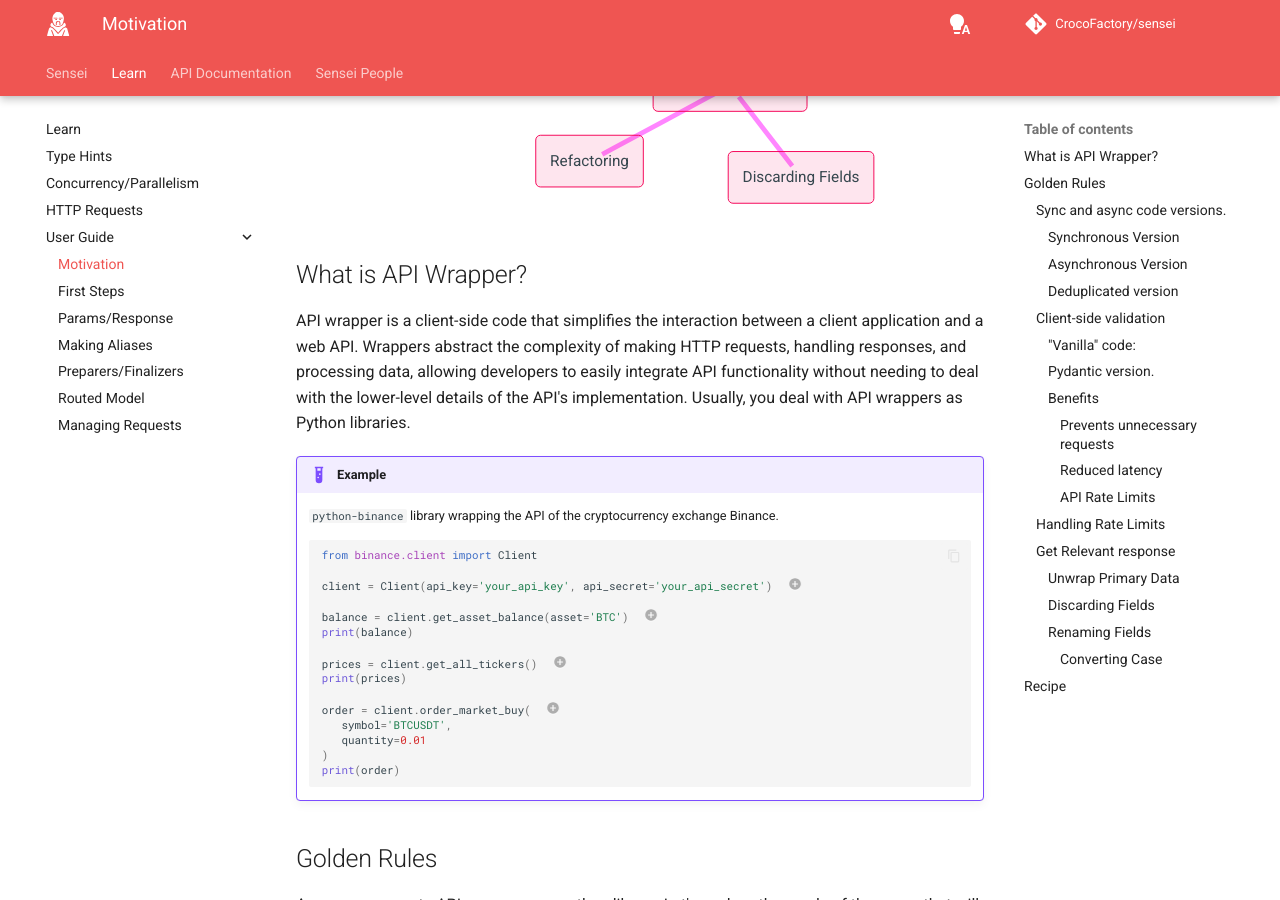
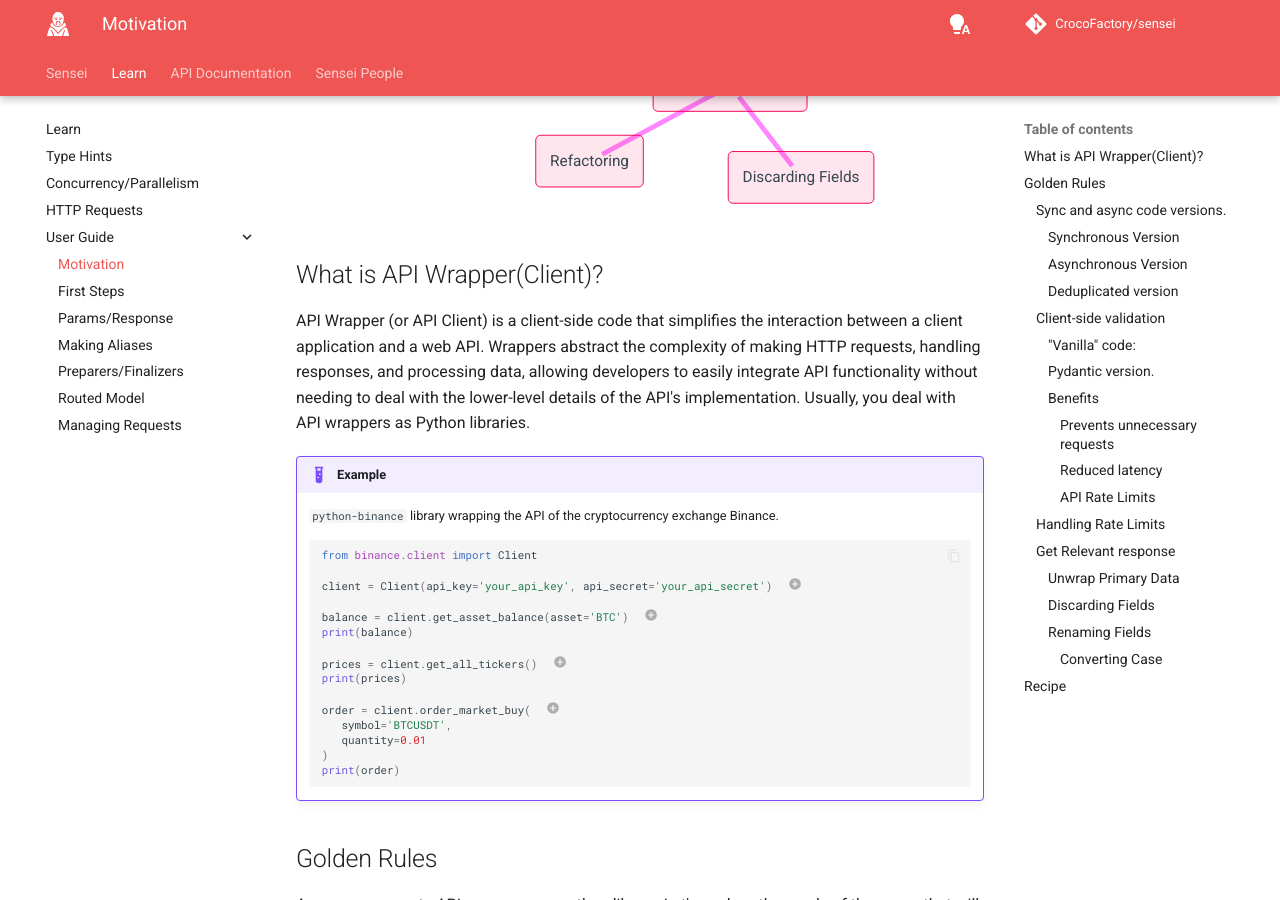
Before and after one commit to CrocoFactory/sensei, an MkDocs documentation site: the page built from docs/learn/user_guide/motivation.md, in a window 1280 px wide and 900 px high, scrolled down 657 px. Built offline with MkDocs 1.6.1 and Material for MkDocs 9.7.7, drawn with Linux system fonts in a browser that asks for light colours; plug-ins that fetch from the network failed and are left out; comment, search, counter and statistics services are not loaded.

Commit message:
Updating docs

````diff
--- a/docs/learn/user_guide/motivation.md
+++ b/docs/learn/user_guide/motivation.md
@@ -16,9 +16,9 @@ mindmap
         Refactoring(Refactoring)
 ```
 
-## What is API Wrapper?
+## What is API Wrapper(Client)?
 
-API wrapper is a client-side code that simplifies the interaction between a client application and a
+API Wrapper (or API Client) is a client-side code that simplifies the interaction between a client application and a
 web API.
 Wrappers abstract the complexity of making HTTP requests, handling responses, and processing data, allowing
 developers
--- a/pyproject.toml
+++ b/pyproject.toml
@@ -1,10 +1,11 @@
 [tool.poetry]
 name = 'sensei'
-version = '0.1.1.post1'
-description = 'The Python framework that provides a quick way to build robust HTTP requests. Use type hints, to build requests, with little or no implementation'
+version = '0.1.1.post2'
+description = 'The Python framework that provides a quick way to build robust HTTP requests and best API clients. Use type hints, to build requests, with little or no implementation.'
 authors = ['Alexey  <axbelenkov@gmail.com>']
 license = 'MIT'
 readme = 'README.md'
+keywords = ['api', 'client', 'api-client', 'api-wrapper', 'python-client', 'http-client', 'rest-api', 'pydantic', 'httpx']
 classifiers = [
     'Development Status :: 4 - Beta',
     'Intended Audience :: Developers',
````
Also changed, not shown: README.md (+4 -4 lines), docs/index.md (+4 -4 lines).
